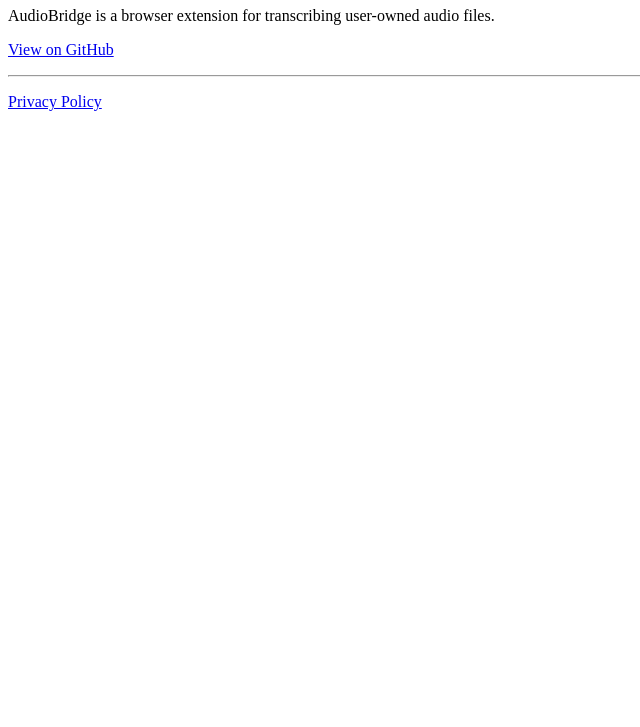
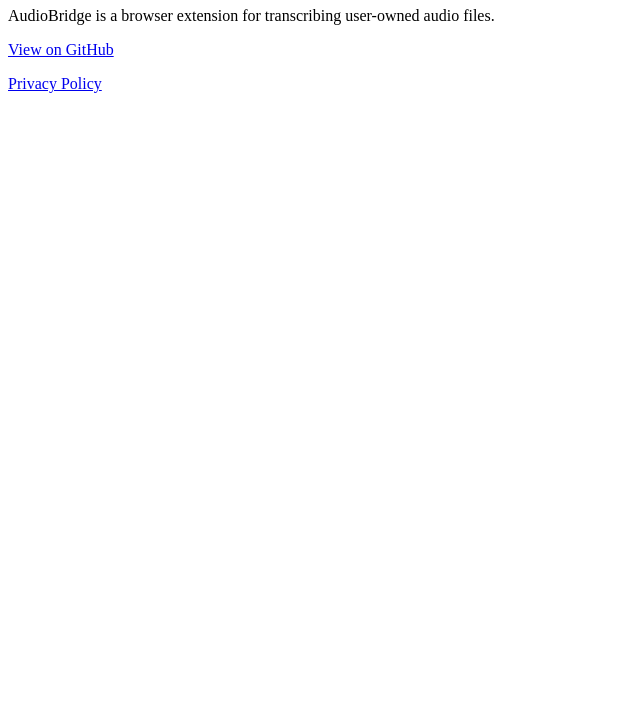
Before and after one commit to audiobridge-ai/browser-extension, a plain HTML site: page index.html in a window 1280 px wide. Shown: the part 73-800 px from the top of the page, without its empty margins (0-640 px from the left). Drawn offline with Linux system fonts and the light colour scheme.

Commit message:
Update index.html

```diff
--- a/index.html
+++ b/index.html
@@ -18,12 +18,10 @@
     </a>
   </p>
 
-  <hr />
-
-  <footer>
-    <p>
-      <a href="./privacy.html">Privacy Policy</a>
-    </p>
-  </footer>
+  <p>
+    <a href="https://audiobridge-ai.github.io/browser-extension/privacy.html">
+      Privacy Policy
+    </a>
+  </p>
 </body>
 </html>
```
